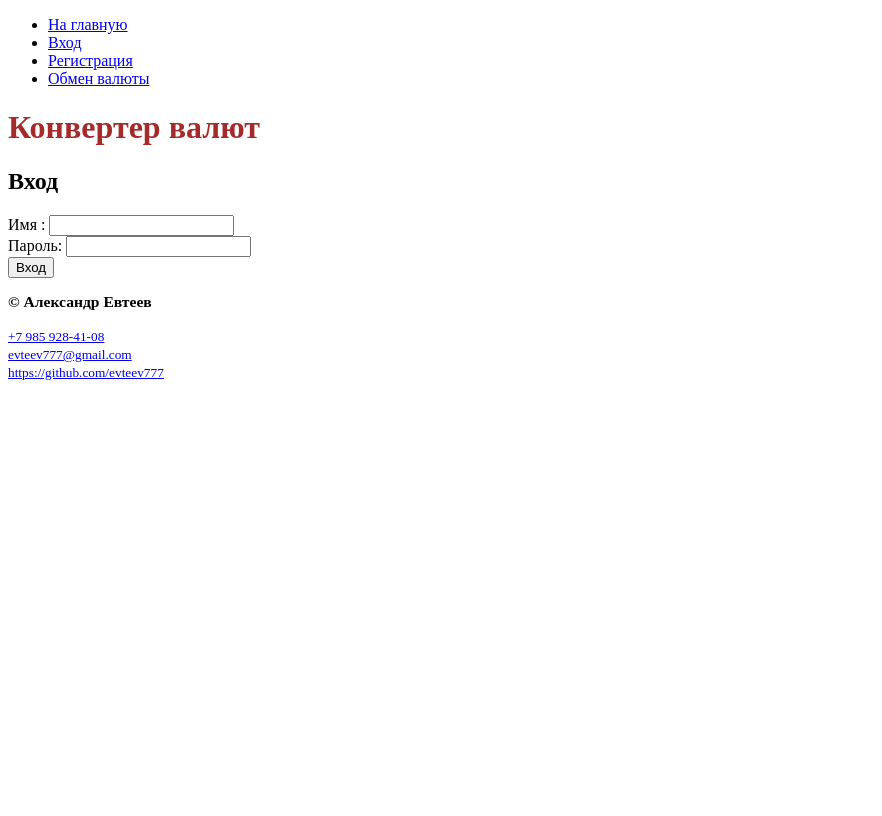
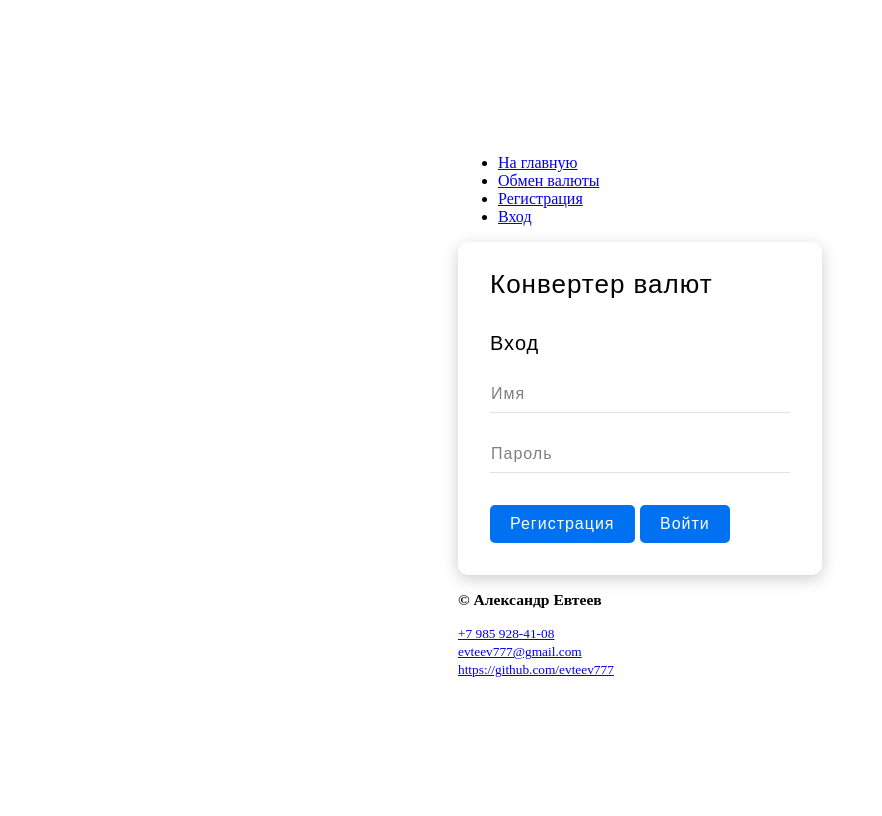
Before and after one commit to evteev777/CurrencyConverter, a Spring Boot app: page /login in a window 1280 px wide. Shown: the whole page, without its empty margins (0-882 px from the left). Before the commit the page ends 380 px from the top, so only its background shows below. Run offline with Spring Boot 4, Linux system fonts and the light colour scheme; some of the project's set-up classes (security, data sources, template engines, error pages and the like) are left out, and stand-ins take their place; some libraries are stand-ins or nearby versions.

Commit message:
Add favicon, login form css

```diff
--- a/src/main/resources/static/css/style.css
+++ b/src/main/resources/static/css/style.css
@@ -1,19 +1,85 @@
-h1 {
-    color: brown; /* цвет текста */
-    /*text-decoration: none; !* убирать подчёркивание у ссылок *!*/
-    /*user-select: none; !* убирать выделение текста *!*/
-    /*background: rgb(212,75,56); !* фон кнопки *!*/
-    /*padding: .7em 1.5em; !* отступ от текста *!*/
-    /*outline: none; !* убирать контур в Mozilla *!*/
+body {
+    display: flex;
+    justify-content: center;
+    align-items: center;
+    height: 100vh;
 }
 
-/*ul {*/
-/*    display: inline;*/
-/*    list-style: none; !*убираем маркеры списка*!*/
-/*    margin: 0; !*убираем верхнее и нижнее поле, равное 1em*!*/
-/*    padding-left: 0; !*убираем левый отступ, равный 40px*!*/
-/*}*/
+h1 {
+    font-weight: normal;
+    font-family: sans-serif;
+    letter-spacing: 1px;
+    font-size: 26px;
+    color: #000;
+    margin-bottom: 32px;
+}
 
-/*a {*/
-/*    text-decoration: none; !*убираем подчеркивание текста ссылок*!*/
-/*}*/
+.form {
+    width: 300px;
+    padding: 10px 32px 32px;
+    border-radius: 10px;
+    box-shadow: 0 4px 16px #ccc;
+    font-family: sans-serif;
+    letter-spacing: 1px;
+}
+
+.form_title {
+    font-size: 20px;
+    text-align: left;
+    margin: 0 0 30px 0;
+    font-weight: lighter;
+}
+
+.form_button {
+    padding: 10px 20px;
+    border: none;
+    border-radius: 5px;
+    font-family: sans-serif;
+    letter-spacing: 1px;
+    font-size: 16px;
+    color: #fff;
+    background-color: #0071f0;
+    outline: none;
+    cursor: pointer;
+    transition: 0.3s;
+}
+
+.form_button:focus,
+.form_button:hover{
+    background-color: rgba(0, 113, 240, 0.7);
+}
+
+.form_group {
+    position: relative;
+    margin-bottom: 32px;
+}
+
+.form_input {
+    width: 100%;
+    padding: 0 0 10px 0;
+    border: none;
+    border-bottom: 1px solid #e0e0e0;
+    background-color: transparent;
+    outline: none;
+    transition: 0.7s;
+}
+
+.form_input:focus {
+    border-bottom: 1px solid #1a73a8;
+}
+
+.form_label {
+    position: absolute;
+    top: 0;
+    left: 1px;
+    z-index: -1;
+    color: grey;
+    transition: 0.3s;
+}
+
+.form_input:focus ~ .form_label,
+.form_input:not(:placeholder-shown) ~ .form_label {
+    top: -18px;
+    font-size:12px;
+    color: #e0e0e0;
+}
--- a/src/main/resources/templates/fragments/head.html
+++ b/src/main/resources/templates/fragments/head.html
@@ -3,5 +3,10 @@
     <meta name="viewport" content="width=device-width, initial-scale=1, shrink-to-fit=no" />
     <meta content="ie=edge" http-equiv="x-ua-compatible" />
     <title th:text="${metaTitle} ? ${metaTitle} : 'Конвертер'"></title>
-    <link th:href="@{/static/css/style.css}" rel="stylesheet" />
+    <link rel="stylesheet" type="text/css" th:href="@{/css/style.css}" />
+    <link rel="stylesheet" href="https://fonts.googleapis.com/icon?family=Material+Icons" />
+    <link rel="icon" type="image/png" sizes="32x32" th:href="@{/images/favicon/favicon-16x16.png}" />
+    <link rel="icon" type="image/png" sizes="16x16" th:href="@{/images/favicon/favicon-16x16.png}" />
+    <link rel="apple-touch-icon" sizes="180x180" th:href="@{/images/favicon/apple-touch-icon.png}" />
+    <link rel="manifest" th:href="@{/images/favicon/site.webmanifest}" />
 </head>
--- a/src/main/resources/templates/fragments/header.html
+++ b/src/main/resources/templates/fragments/header.html
@@ -2,12 +2,9 @@
     <nav>
         <ul>
             <li><a href="/">На главную</a></li>
+            <li><a href="/converter">Обмен валюты</a></li>
+            <li><a href="/registration">Регистрация</a></li>
             <li><a href="/login">Вход</a></li>
-            <li><a href="/registration">Регистрация</a></li>
-            <li><a href="/converter">Обмен валюты</a></li>
         </ul>
     </nav>
-    <h1>Конвертер валют</h1>
-    <h2 th:text="${metaTitle}"></h2>
-    <p></p>
 </header>
--- a/src/main/resources/templates/login.html
+++ b/src/main/resources/templates/login.html
@@ -11,10 +11,20 @@
     <div th:if="${param.logout}">
         Вы вышли из аккаунта
     </div>
-    <form th:action="@{/login}" method="post">
-        <div><label> Имя : <input type="text" name="username"/> </label></div>
-        <div><label> Пароль: <input type="password" name="password"/> </label></div>
-        <div><input type="submit" value="Вход"/></div>
+    <form class="form" th:action="@{/action}" method="post">
+        <!--    <form class="form" action="#" data-th-action="@{/action}" data-th-object="${model}" method="post">-->
+        <h1>Конвертер валют</h1>
+        <div class="form_title" th:text="${metaTitle}"></div>
+        <div class="form_group">
+            <input class="form_input" placeholder=" " type="text" name="username">
+            <label class="form_label">Имя</label>
+        </div>
+        <div class="form_group">
+            <input class="form_input" placeholder=" " type="password" name="password">
+            <label class="form_label">Пароль</label>
+        </div>
+        <button class="form_button" type="submit" name="action" value="registration">Регистрация</button>
+        <button class="form_button" type="submit" name="action" value="login">Войти</button>
     </form>
 </div>
 </body>
```
Also changed, not shown: src/main/java/ru/evteev/converter/config/MvcConfig.java (deleted, +0 -14 lines), src/main/java/ru/evteev/converter/config/WebSecurityConfig.java (+2 -5 lines), src/main/resources/templates/registration.html (+21 -3 lines), src/main/resources/static/images/favicon/android-chrome-192x192.png (added), src/main/resources/static/images/favicon/android-chrome-512x512.png (added), src/main/resources/static/images/favicon/apple-touch-icon.png (added), src/main/resources/static/images/favicon/favicon-16x16.png (added), src/main/resources/static/images/favicon/favicon-32x32.png (added), src/main/resources/static/images/favicon/favicon.ico (added), src/main/resources/static/images/favicon/site.webmanifest (added).
